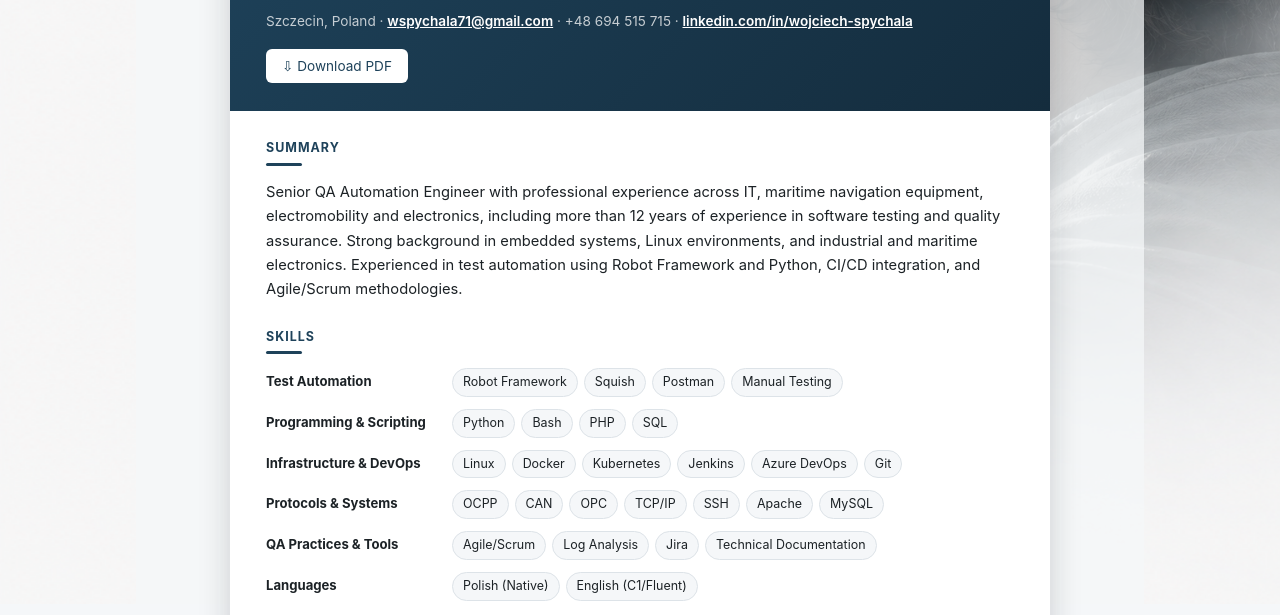
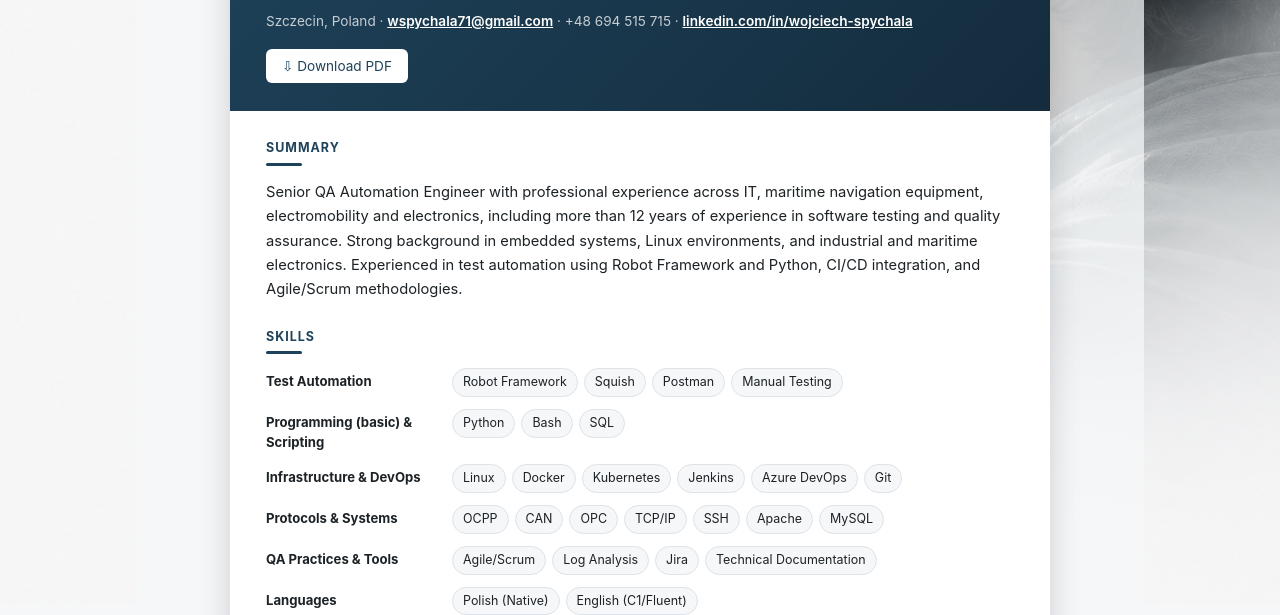
Before and after one commit to bitterspy/manta, a plain HTML site: page frontend/index.html in a window 1280 px wide. Shown: the part 196-811 px from the top of the page. Drawn offline with Linux system fonts and the light colour scheme; no server answers.

Commit message:
Update CV: remove PHP, label programming skills as basic

```diff
--- a/frontend/index.html
+++ b/frontend/index.html
@@ -86,8 +86,8 @@
               <span class="cv-skill-tags"><span class="cv-tag">Robot Framework</span><span class="cv-tag">Squish</span><span class="cv-tag">Postman</span><span class="cv-tag">Manual Testing</span></span>
             </div>
             <div class="cv-skill-row">
-              <span class="cv-skill-label">Programming &amp; Scripting</span>
-              <span class="cv-skill-tags"><span class="cv-tag">Python</span><span class="cv-tag">Bash</span><span class="cv-tag">PHP</span><span class="cv-tag">SQL</span></span>
+              <span class="cv-skill-label">Programming (basic) &amp; Scripting</span>
+              <span class="cv-skill-tags"><span class="cv-tag">Python</span><span class="cv-tag">Bash</span><span class="cv-tag">SQL</span></span>
             </div>
             <div class="cv-skill-row">
               <span class="cv-skill-label">Infrastructure &amp; DevOps</span>
```
